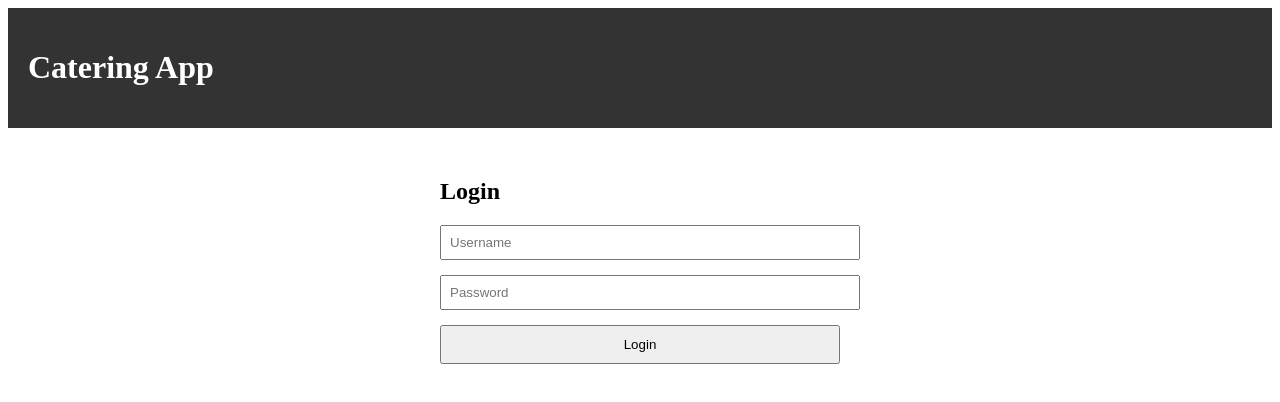
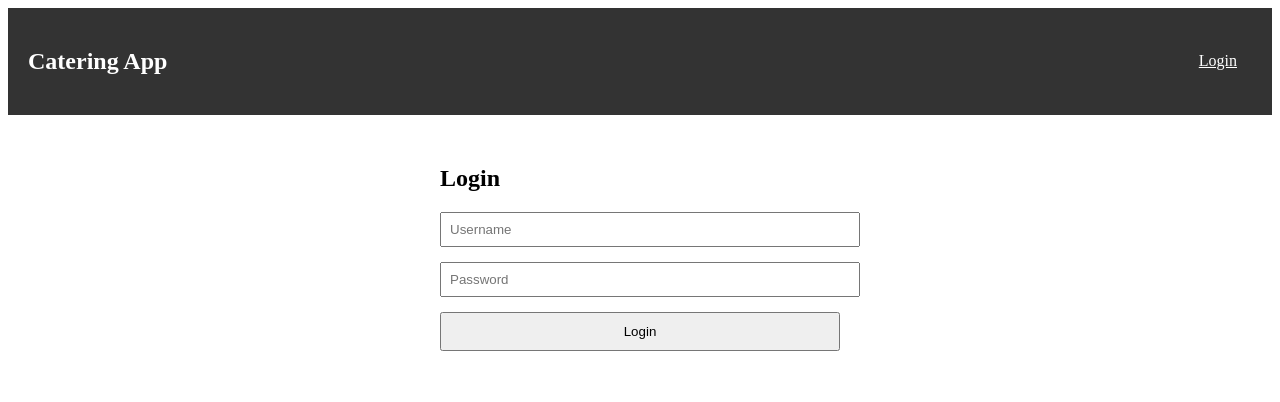
Before and after one commit to josdic1/fullstack-tutorial, a React app in the folder frontend/: page /login in a window 1280 px wide. Shown: the top 402 px of the page. Built offline with nearby package versions, Linux system fonts and the light colour scheme; the HTML template or start-up script is replaced by a standard one.

Commit message:
NavBar with login

```diff
--- a/frontend/src/App.jsx
+++ b/frontend/src/App.jsx
@@ -1,18 +1,15 @@
 import { Outlet } from 'react-router-dom'
 import AuthProvider from './providers/AuthProvider'
+import Navbar from './components/Navbar'
 
 function App() {
   return (
-    <>
-      <header style={{ padding: '20px', background: '#333', color: 'white' }}>
-        <h1>Catering App</h1>
-      </header>
-      <AuthProvider>
+    <AuthProvider>
+      <Navbar />
       <main>
         <Outlet />
       </main>
     </AuthProvider>
-    </>
   )
 }
 
--- /dev/null
+++ b/frontend/src/components/Navbar.jsx
@@ -0,0 +1,39 @@
+import { useContext } from 'react'
+import { Link } from 'react-router-dom'
+import AuthContext from '../contexts/AuthContext'
+
+function Navbar() {
+  const { user, logout } = useContext(AuthContext)
+
+  return (
+    <nav style={{
+      display: 'flex',
+      justifyContent: 'space-between',
+      alignItems: 'center',
+      padding: '20px',
+      background: '#333',
+      color: 'white'
+    }}>
+      <Link to="/" style={{ color: 'white', textDecoration: 'none' }}>
+        <h1>Catering App</h1>
+      </Link>
+
+      <div>
+        {user ? (
+          <div style={{ display: 'flex', gap: '15px', alignItems: 'center' }}>
+            <span>Welcome, {user.full_name}</span>
+            <button onClick={logout} style={{ padding: '5px 15px' }}>
+              Logout
+            </button>
+          </div>
+        ) : (
+          <Link to="/login" style={{ color: 'white', padding: '5px 15px' }}>
+            Login
+          </Link>
+        )}
+      </div>
+    </nav>
+  )
+}
+
+export default Navbar
--- a/frontend/src/pages/Home.jsx
+++ b/frontend/src/pages/Home.jsx
@@ -5,10 +5,10 @@
 function Home() {
   const { user, logout } = useContext(AuthContext)
 
-  console.log('Home component - user:', user)  // ← Add this
+
 
   if (!user) {
-    console.log('No user, redirecting to login')  // ← Add this
+
     return <Navigate to="/login" />
   }
 
--- a/frontend/src/pages/Login.jsx
+++ b/frontend/src/pages/Login.jsx
@@ -22,6 +22,8 @@
     }
     console.log(result)
   }
+
+
 
 return (
   <>
--- a/frontend/src/providers/AuthProvider.jsx
+++ b/frontend/src/providers/AuthProvider.jsx
@@ -35,8 +35,11 @@
       setLoading(false)
     }
 
+
     loadUser()
   }, [])
+
+
 
   const login = async (username, password) => {
     try {
```
